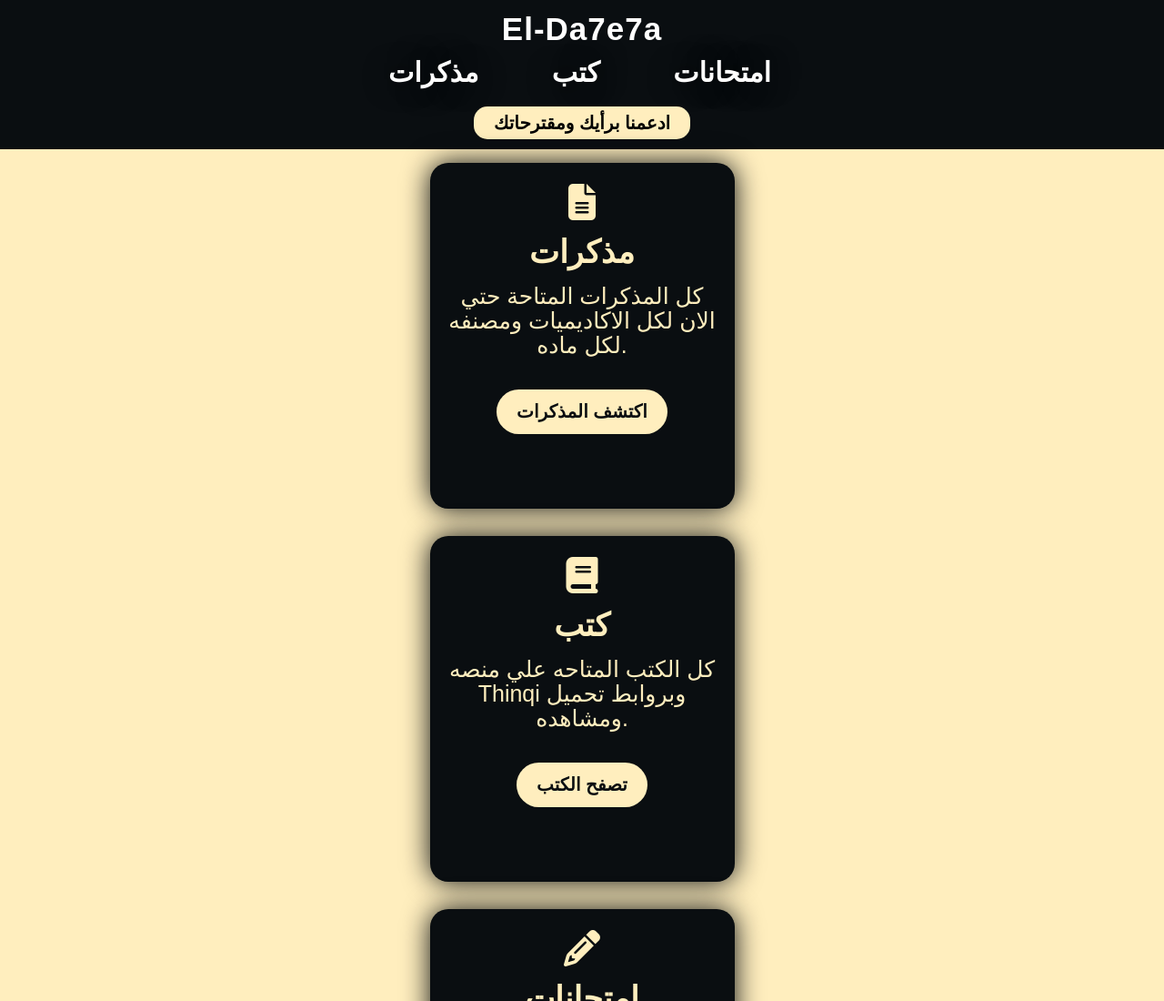
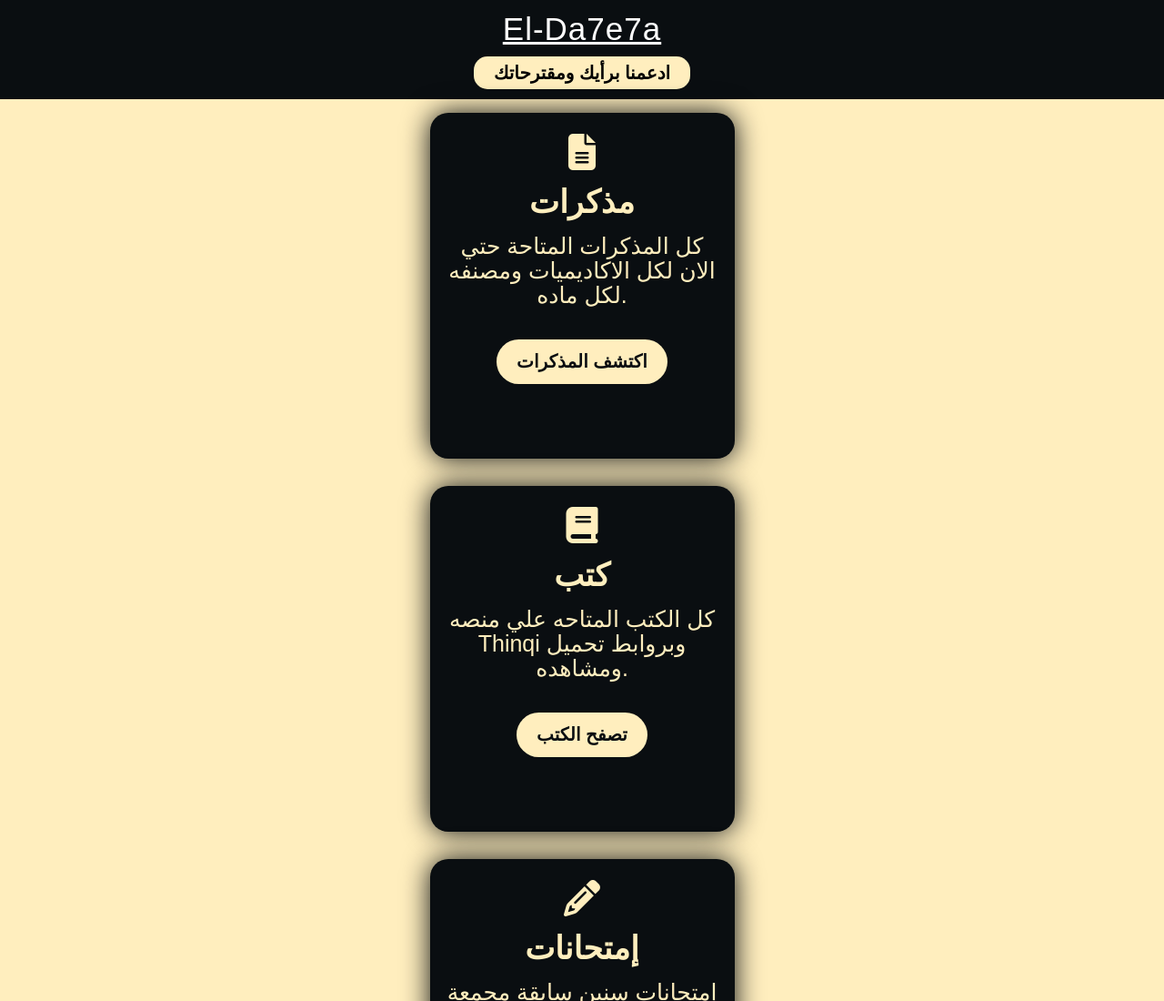
Before and after one commit to 2ahmedhassan2/El-Da7e7a, a plain HTML site: page index4.html in a window 1280 px wide. Shown: the top 1100 px of the page at 91% size. Drawn offline with Linux system fonts and the light colour scheme.

Commit message:
Update index4.html

```diff
--- a/index4.html
+++ b/index4.html
@@ -11,12 +11,7 @@
   </head>
   <body>
     <nav>
-        <h2 class="logo"> El-Da7e7a </h2>
-        <ul>
-        <li><a href="#"> مذكرات </a></li>
-        <li><a href="#"> كتب </a></li>
-        <li><a href="#"> امتحانات </a></li>
-        </ul>
+        <a href="index.html" class="logo"> El-Da7e7a </a>
         <a href="https://ahmedhassanab.sarahah.pro" class="button"> ادعمنا برأيك ومقترحاتك </a>
     </nav>
     <div class="box">
```
